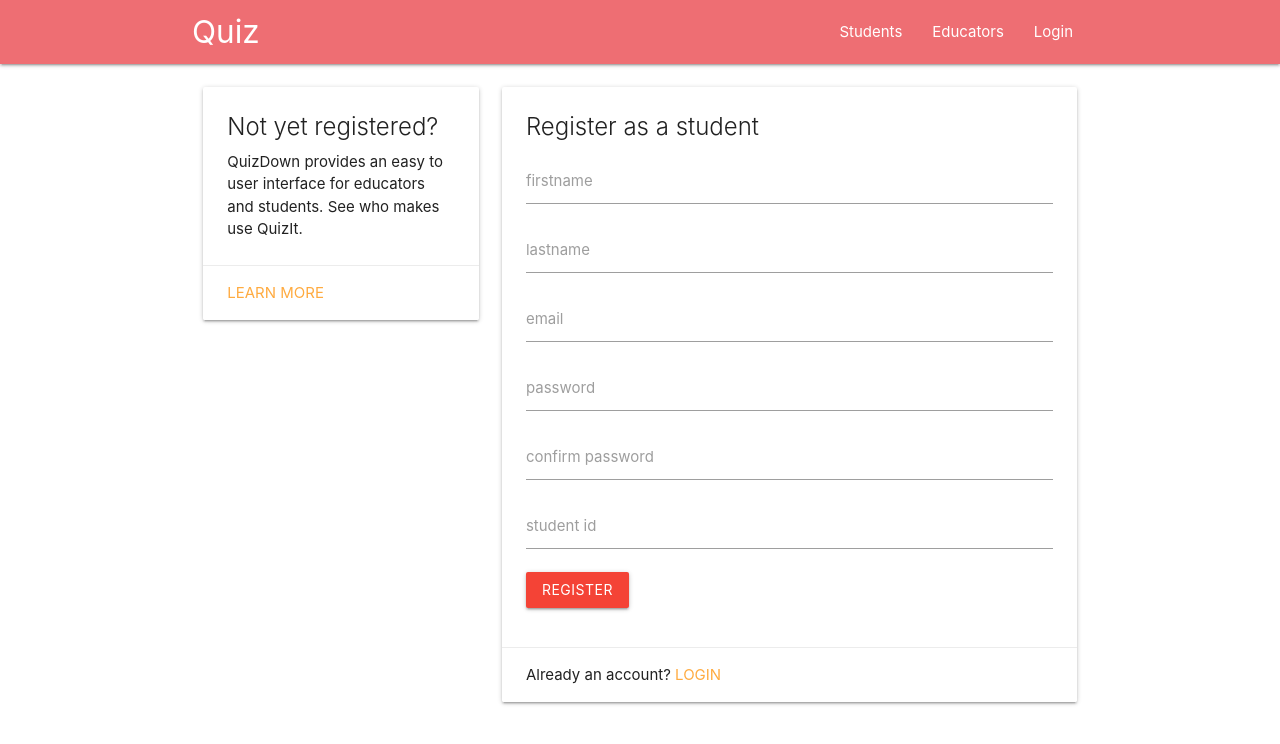
After one commit to manu-febie/comp6343-web-app-development-and-security-project, a Flask app: page /student/register in a window 1280 px wide. The commit adds this page. Shown: the top 744 px of the page. Run offline with Flask 2, Linux system fonts and the light colour scheme.

Commit message:
User & Roles data-model working. Student registration works.

```diff
--- /dev/null
+++ b/flask/app/institutions/routes.py
@@ -0,0 +1,4 @@
+from flask import Blueprint, render_template, url_for
+from app.institutions.models import Stage, Institution, EducationalStages
+
+institutions = Blueprint('institutions', __name__)
--- a/flask/app/templates/base.html
+++ b/flask/app/templates/base.html
@@ -11,6 +11,17 @@
 </head>
 <body>
 
+    <nav>
+        <div class="nav-wrapper container">
+            <a href="#" class="brand-logo">Quiz</a>
+            <ul class="right hide-on-med-and-down">
+                <li><a href="{{ url_for('users.student_register') }}">Students</a></li>
+                <li><a href="{{ url_for('users.educator_register') }}">Educators</a></li>
+                <li><a href="">Login</a></li>
+            </ul>
+        </div>
+    </nav>
+
     <div class="container">
     {% block body %}
     {% endblock body %}
--- a/flask/app/templates/index.html
+++ b/flask/app/templates/index.html
@@ -3,5 +3,7 @@
 {% block title%}Home{% endblock title %}
 
 {% block body %}
-<h1>Hello World</h1>
+
+
+
 {% endblock body %}
--- /dev/null
+++ b/flask/app/templates/users/register_student.html
@@ -0,0 +1,62 @@
+{% extends 'base.html' %}
+
+{% block title %}Register as student{% endblock title %}
+
+{% block body %}
+
+<div class="row section">
+    <div class="col l4 section">
+        <div class="card">
+            <div class="card-content">
+                <span class="card-title">Not yet registered?</span>
+                QuizDown provides an easy to user interface for educators and students. See who makes use QuizIt.
+            </div>
+            <div class="card-action">
+                <a href="">Learn more</a>
+            </div>
+        </div>
+    </div>
+    <div class="col l8 section">
+        <div class="card">
+            <div class="card-content">
+                <span class="card-title">Register as a student</span>
+                <form action="" method="post">
+                    {{ form.csrf_token }}
+
+                    <div class="input-field">
+                        {{ form.firstname }}
+                        {{ form.firstname.label() }}
+                    </div>
+                    <div class="input-field">
+                        {{ form.lastname}}
+                        {{ form.lastname.label() }}
+                    </div>
+                    <div class="input-field">
+                        {{ form.email }}
+                        {{ form.email.label() }}
+                    </div>
+                    <div class="input-field">
+                        {{ form.password1 }}
+                        {{ form.password1.label() }}
+                    </div>
+                    <div class="input-field">
+                        {{ form.password2 }}
+                        {{ form.password2.label() }}
+                    </div>
+                    <div class="input-field">
+                        {{ form.student_id  }}
+                        {{ form.student_id.label() }}
+                    </div>
+                    <div class="input-field">
+                        {{ form.submit(class="btn red") }}
+                    </div>
+                </form>
+            </div>
+            <div class="card-action">
+                Already an account? <a href="#">Login</a>
+            </div>
+        </div>
+    </div>
+</div>
+
+{% endblock %}
--- a/flask/app/users/forms.py
+++ b/flask/app/users/forms.py
@@ -0,0 +1,25 @@
+from flask_wtf import FlaskForm
+from wtforms import StringField, PasswordField, SubmitField
+from wtforms.validators import Email, EqualTo
+
+
+class RegisterBaseForm(FlaskForm):
+    firstname = StringField('firstname')
+    lastname = StringField('lastname')
+    email = StringField('email', validators=[Email()])
+    password1 = PasswordField('password')
+    password2 = PasswordField('confirm password', validators=[EqualTo('password1')])
+    submit = SubmitField('register')
+
+
+class EducatorRegisterForm(RegisterBaseForm):
+    firstname = StringField('firstname')
+    lastname = StringField('lastname')
+    email = StringField('email', validators=[Email()])
+    password1 = PasswordField('password')
+    password2 = PasswordField('confirm password', validators=[EqualTo('password1')])
+    submit = SubmitField('register')
+
+
+class StudentRegisterForm(RegisterBaseForm):
+    student_id = StringField('student id')
--- a/flask/app/users/routes.py
+++ b/flask/app/users/routes.py
@@ -1,7 +1,69 @@
+from app import db
 from flask import Blueprint, render_template, url_for
+from app.users.models import Role, User, Student, Educator
+from app.users.forms import EducatorRegisterForm, StudentRegisterForm
 
 users = Blueprint('users', __name__)
 
-@users.route('/student/login')
-def student_login():
-    return render_template('student_login.html')
+@users.route('/student/register', methods=['GET', 'POST'])
+def student_register():
+    '''
+    Register a student
+    '''
+    form = StudentRegisterForm()
+
+    if form.validate_on_submit():
+        # fill User object with -> firstname, lastname, email, password
+        user = User(
+                    firstname=form.firstname.data,
+                    lastname=form.lastname.data,
+                    email=form.email.data,
+                    password=form.password1.data,
+                )
+        # assign Role -> student
+        user.roles.append(Role(name='student'))
+        # commit new User object
+        db.session.add(user)
+        db.session.commit()
+
+        # establish one-to-one connection to Student data-model
+        student =  Student(
+                    id=user.id,
+                    student_id=form.student_id.data
+                    )
+        # commit to db
+        db.session.add(student)
+        db.session.commit()
+
+        print('Commit success')
+
+    return render_template('users/register_student.html', form=form)
+
+@users.route('/educator/register', methods=['GET', 'POST'])
+def educator_register():
+    '''
+    Register an educator
+    '''
+    form = EducatorRegisterForm()
+    user = User()
+
+    if form.validate_on_submit():
+        # fill User object with -> firstname, lastname, email, password
+        user.firstname = form.firstname.data
+        user.lastname = form.lastname.data
+        user.email = form.email.data
+        user.password = form.password1.data
+        # assign Role -> educator
+        user.roles.append(Role(name='educator'))
+        # establish one-to-one connection to Educator object
+
+        # Commit to db
+        db.session.add(user)
+        db.session.add(educator)
+        db.session.commit()
+
+        print('successfully added new educator')
+
+    return render_template('/users/register_educator.html', form=form)
+
+# login route
```
Also changed, not shown: flask/app/__init__.py (+9 -4 lines), flask/app/institutions/models.py (added, +41 -0 lines), flask/app/templates/users/register_educator.html (added, +58 -0 lines), flask/app/users/models.py (+39 -11 lines), flask/app/institutions/__init__.py (added), flask/app/institutions/forms.py (added).
